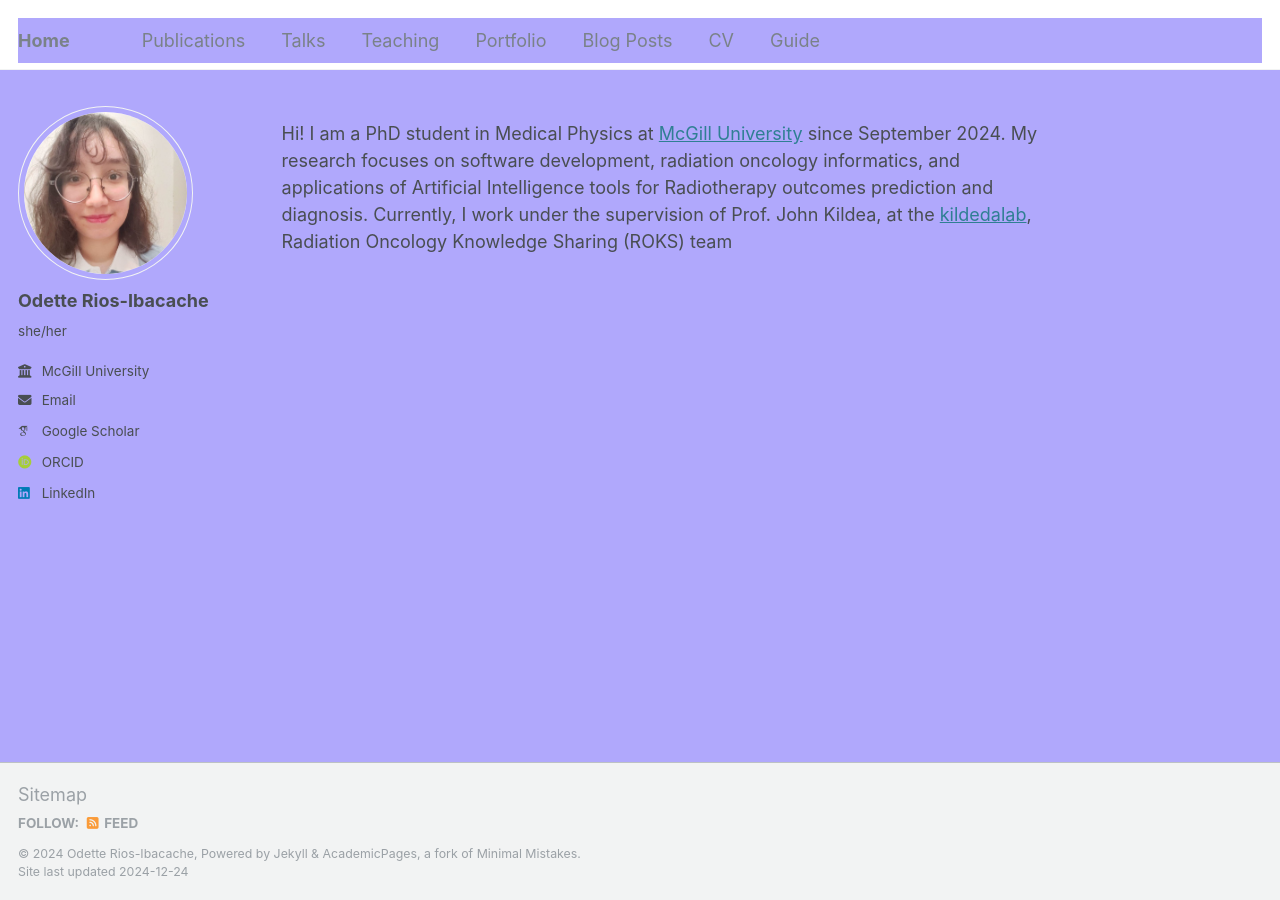
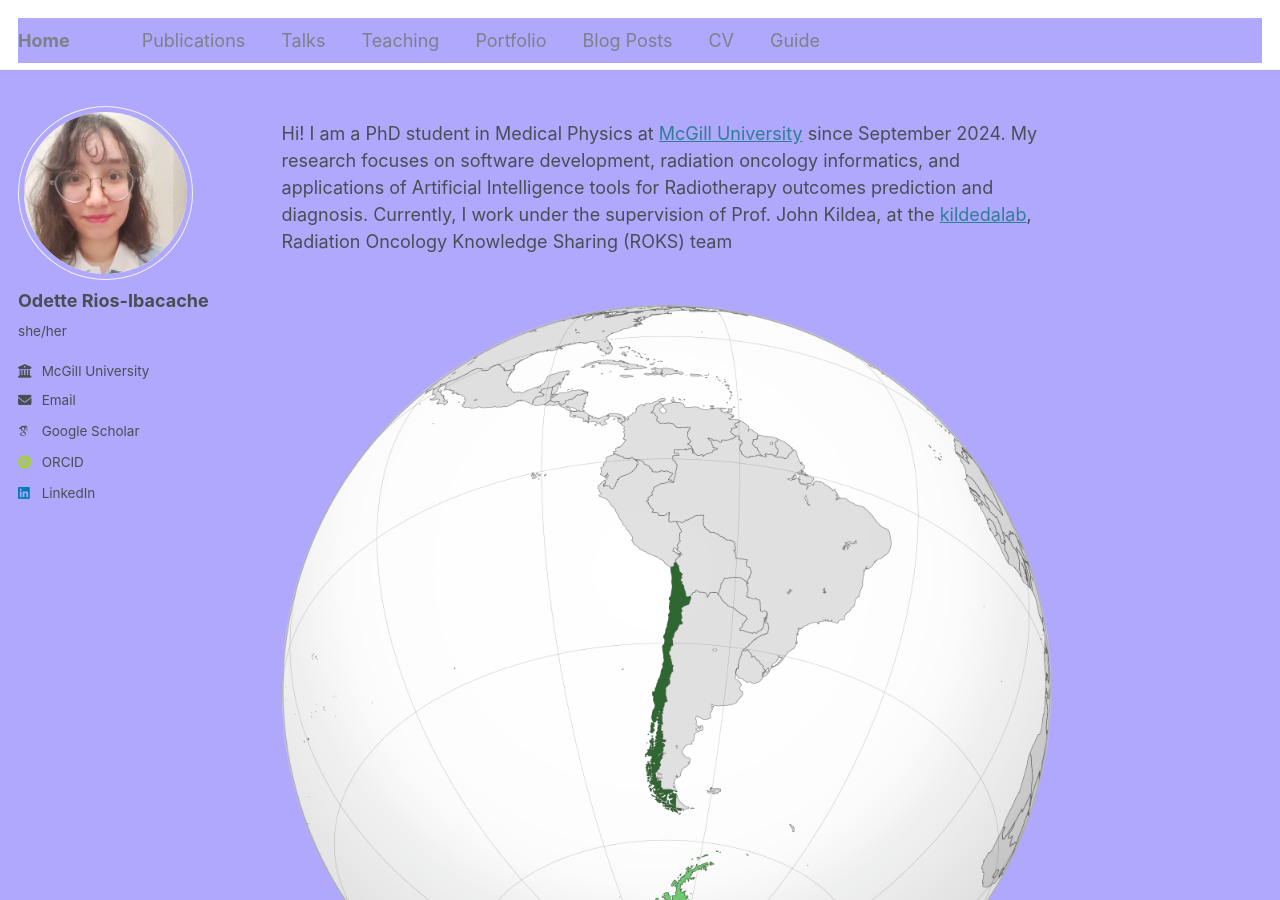
Before and after one commit to OdetteRiosI/odetteriosi.github.io, a Jekyll site: the page built from _pages/about.md, in a window 1280 px wide and 900 px high. Built offline with Jekyll 4.4.1, drawn with Linux system fonts in a browser that asks for light colours; some web fonts are replaced.

Commit message:
Update about.md

```diff
--- a/_pages/about.md
+++ b/_pages/about.md
@@ -8,3 +8,5 @@ redirect_from:
 ---
 
 Hi! I am a PhD student in Medical Physics at  [McGill University](https://www.mcgill.ca) since September 2024. My research focuses on software development, radiation oncology informatics, and applications of Artificial Intelligence tools for Radiotherapy outcomes prediction and diagnosis. Currently, I work under the supervision of Prof. John Kildea, at the [kildedalab](https://kildealab.com), Radiation Oncology Knowledge Sharing (ROKS) team
+
+<br/><img src='/images/chile.png'>
```
